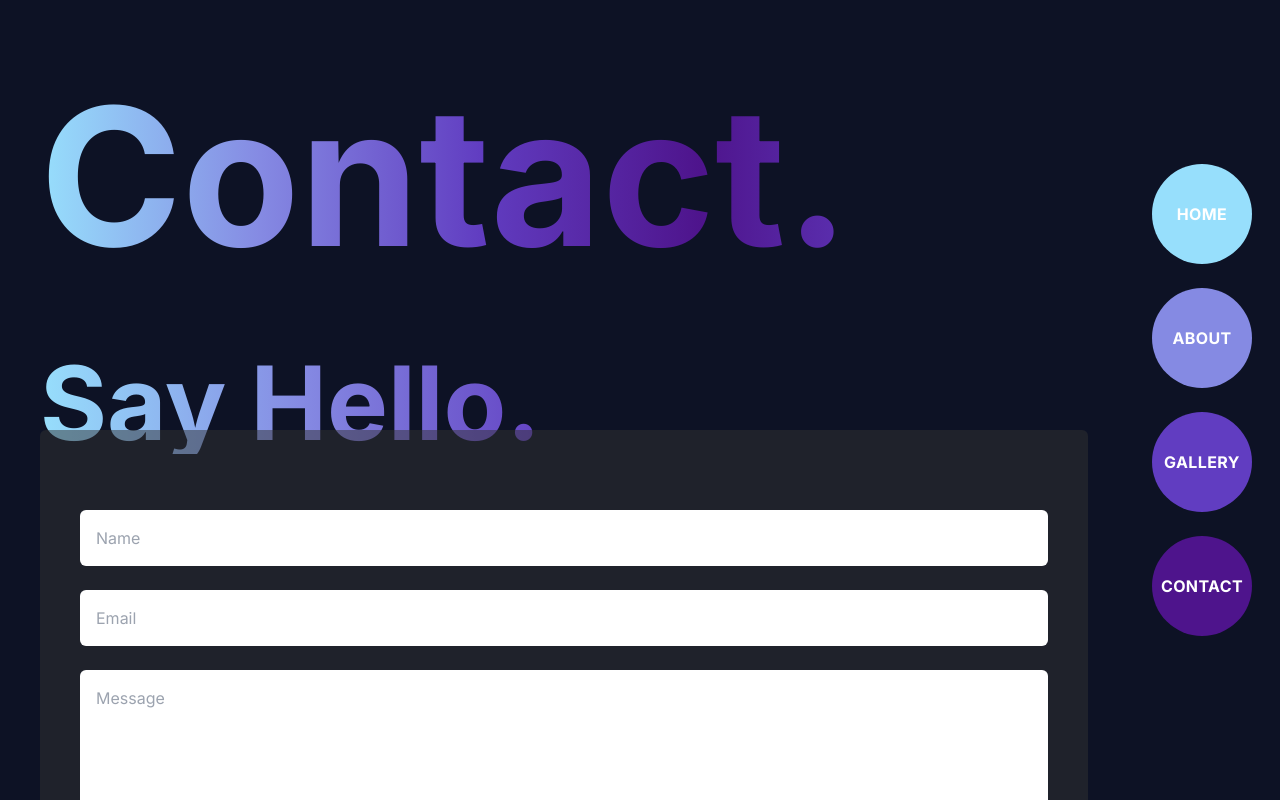
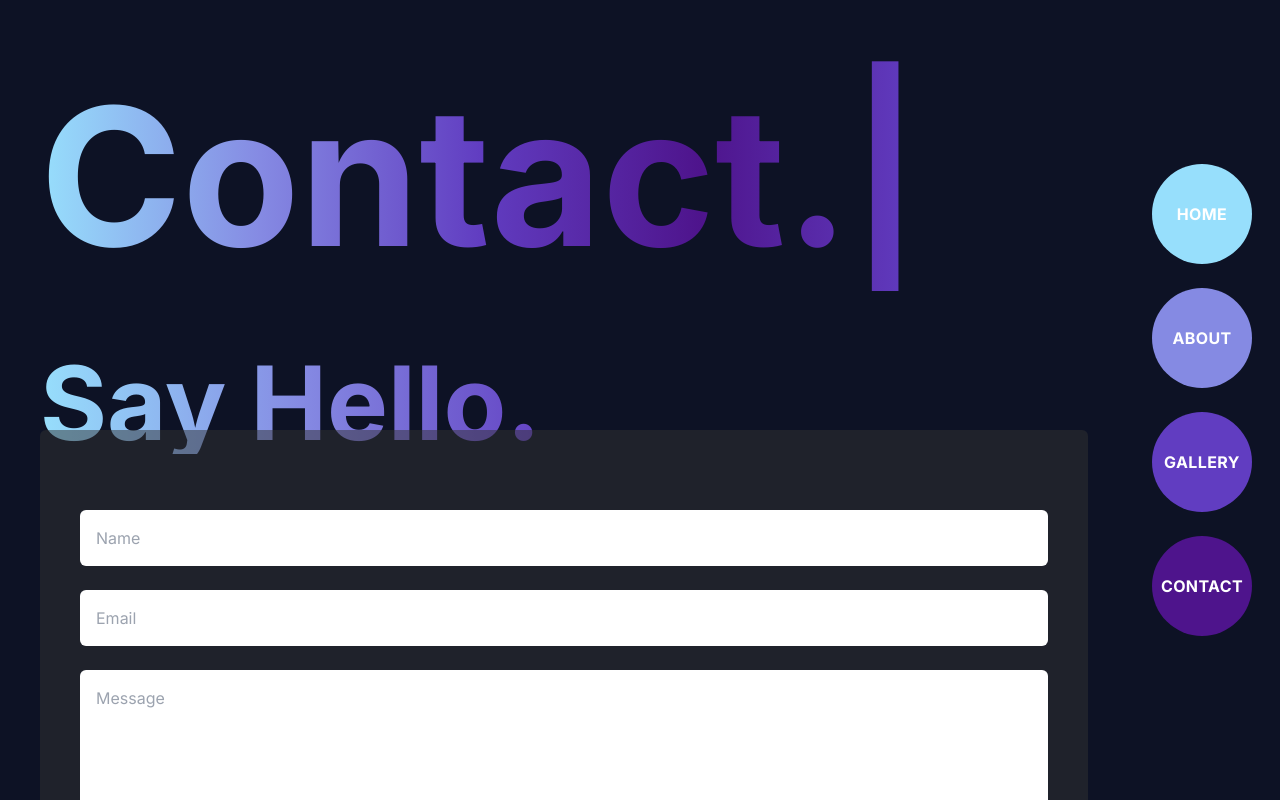
Before and after one commit to eobcre/portfolio-next13, a Next.js app: page /contact in a window 1280 px wide. Shown: the top 800 px of the page. Built offline with nearby package versions, Linux system fonts and the light colour scheme.

Commit message:
updated cursor logic

```diff
--- a/src/app/components/TypeWriting.tsx
+++ b/src/app/components/TypeWriting.tsx
@@ -31,14 +31,19 @@ const TypeWriting: React.FC<TypeWritingProps> = ({ text, delay }) => {
     }
   }, [currentIndex, delay, text]);
 
-  const isFrontendDisplayed = currentText.includes('Developer.');
-  const shouldShowCursor =
-    currentIndex >= 'Frontend'.length && !isFrontendDisplayed;
+  // words includes developer, gallery, contact are true
+  const isFrontendDisplayed =
+    currentText.includes('Developer.') ||
+    currentText.includes('Gallery.') ||
+    currentText.includes('Contact.');
+
+  // isFrontendDisplayed false
+  const showCursor = !isFrontendDisplayed;
 
   return (
     <span className='custom-text text-6xl font-bold sm:text-[15vw]'>
       {currentText}
-      <span className={shouldShowCursor ? 'cursor' : ''}>
+      <span className={showCursor ? 'cursor' : ''}>
         {isCursorVisible ? '|' : ''}
       </span>
     </span>
```
